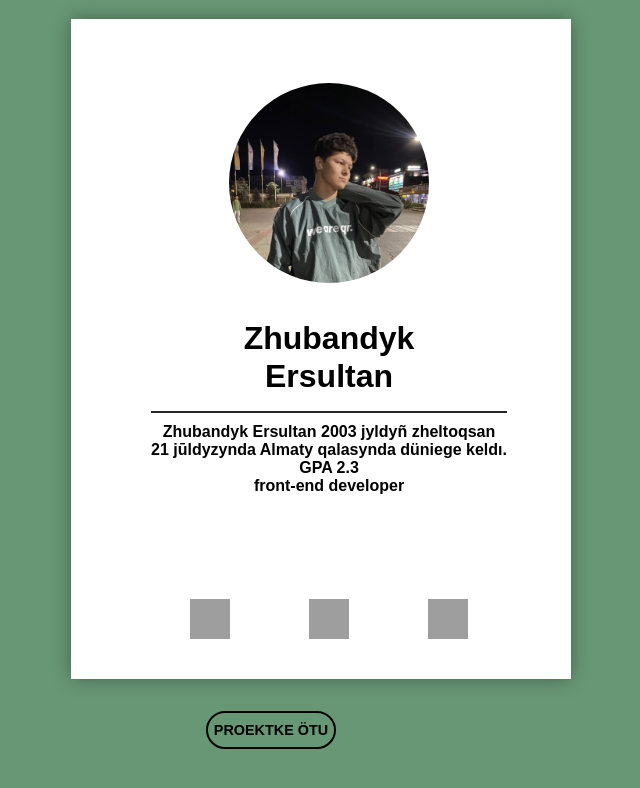
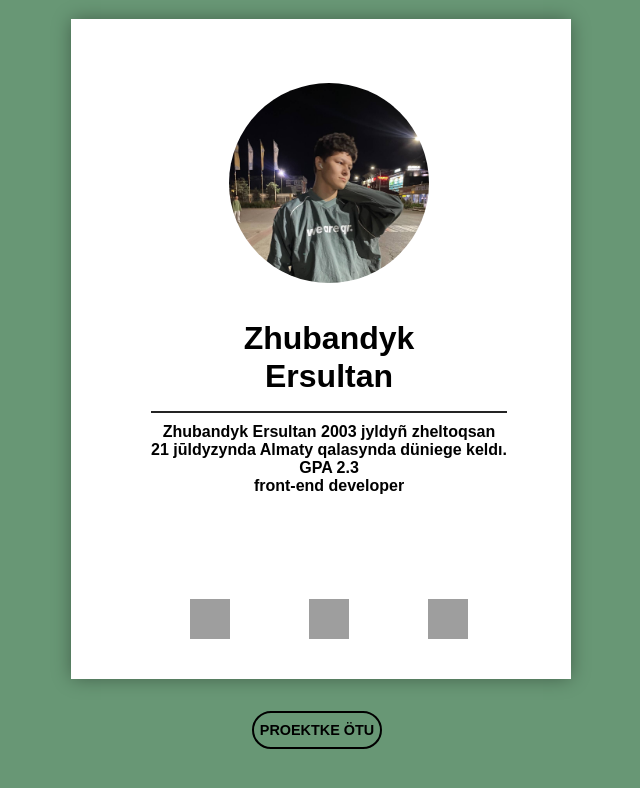
Before and after one commit to Yyerss/final_project, a plain HTML site: page vikipediya.html in a window 1280 px wide. Shown: the whole page, without its empty margins (369-1009 px from the left). Drawn offline with Linux system fonts and the light colour scheme; grey boxes are pictures that could not be loaded.

Commit message:
projectke otu button changed

```diff
--- a/vikipediya.html
+++ b/vikipediya.html
@@ -31,7 +31,7 @@
             </div>
         </div>
         <div class = "about-btns">
-            <button type="button" class ="btn btn-lightorange" onclick="location.href = 'uide.html'" >Рroektke ötu</button>
+            <button type="button" class ="btn btn-lightorange" style= "margin-left: 100px;" onclick="location.href = 'uide.html'" >Рroektke ötu</button>
         </div>
     </div>
 </div>
```
Also changed, not shown: biography.html (+1 -2 lines), uikipediyakz.html (+1 -1 lines).
